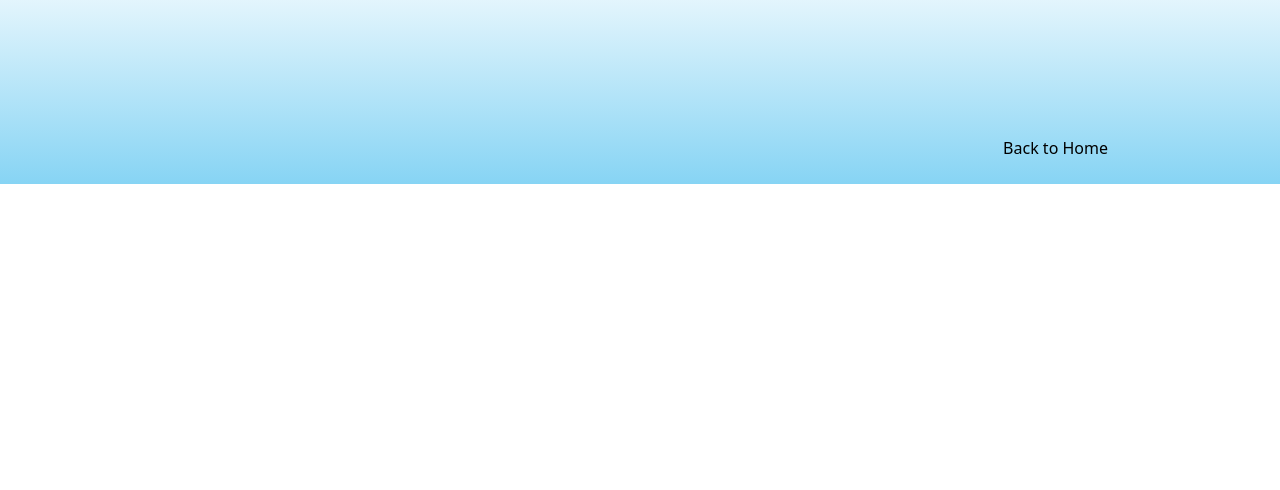
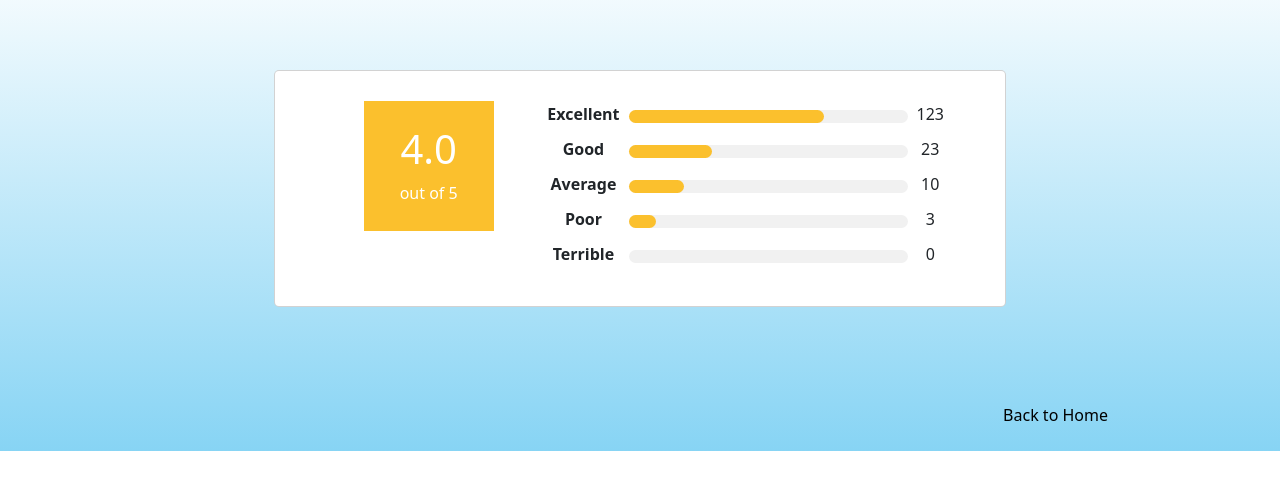
Before and after one commit to kostadinov1/dentist-2022, a Django app: page /all-reviews/ in a window 1280 px wide. Shown: the part 56-546 px from the top of the page. Run offline with Django 4.2, Linux system fonts and the light colour scheme; data that the repository does not hold is empty; some libraries are stand-ins or nearby versions.

Commit message:
images added to reviews template

```diff
--- a/dentist_3_project/core/models.py
+++ b/dentist_3_project/core/models.py
@@ -38,4 +38,4 @@ class Review(models.Model):
         return f'{self.user.profile}'
 
     def profile_pic(self):
-        return f'{self.user.profile.image}'
+        return f'{self.user.profile.image.url}'
--- a/templates/core/reviews-all.html
+++ b/templates/core/reviews-all.html
@@ -7,72 +7,74 @@
 <div class="container-fluid px-1 py-5 mx-auto">
     <div class="row justify-content-center">
         <div class="col-xl-7 col-lg-8 col-md-10 col-12 text-center mb-5">
-{#            <div class="card">#}
-{#                <div class="row justify-content-left d-flex">#}
-{#                    <div class="col-md-4 d-flex flex-column">#}
-{#                        <div class="rating-box">#}
-{#                            <h1 class="pt-4">4.0</h1>#}
-{#                            <p class="">out of 5</p>#}
-{#                        </div>#}
-{#                        <div> <span class="fa fa-star star-active mx-1"></span> <span class="fa fa-star star-active mx-1"></span> <span class="fa fa-star star-active mx-1"></span> <span class="fa fa-star star-active mx-1"></span> <span class="fa fa-star star-inactive mx-1"></span> </div>#}
-{#                    </div>#}
-{#                    <div class="col-md-8">#}
-{#                        <div class="rating-bar0 justify-content-center">#}
-{#                            <table class="text-left mx-auto">#}
-{#                                <tr>#}
-{#                                    <td class="rating-label">Excellent</td>#}
-{#                                    <td class="rating-bar">#}
-{#                                        <div class="bar-container">#}
-{#                                            <div class="bar-5"></div>#}
-{#                                        </div>#}
-{#                                    </td>#}
-{#                                    <td class="text-right">123</td>#}
-{#                                </tr>#}
-{#                                <tr>#}
-{#                                    <td class="rating-label">Good</td>#}
-{#                                    <td class="rating-bar">#}
-{#                                        <div class="bar-container">#}
-{#                                            <div class="bar-4"></div>#}
-{#                                        </div>#}
-{#                                    </td>#}
-{#                                    <td class="text-right">23</td>#}
-{#                                </tr>#}
-{#                                <tr>#}
-{#                                    <td class="rating-label">Average</td>#}
-{#                                    <td class="rating-bar">#}
-{#                                        <div class="bar-container">#}
-{#                                            <div class="bar-3"></div>#}
-{#                                        </div>#}
-{#                                    </td>#}
-{#                                    <td class="text-right">10</td>#}
-{#                                </tr>#}
-{#                                <tr>#}
-{#                                    <td class="rating-label">Poor</td>#}
-{#                                    <td class="rating-bar">#}
-{#                                        <div class="bar-container">#}
-{#                                            <div class="bar-2"></div>#}
-{#                                        </div>#}
-{#                                    </td>#}
-{#                                    <td class="text-right">3</td>#}
-{#                                </tr>#}
-{#                                <tr>#}
-{#                                    <td class="rating-label">Terrible</td>#}
-{#                                    <td class="rating-bar">#}
-{#                                        <div class="bar-container">#}
-{#                                            <div class="bar-1"></div>#}
-{#                                        </div>#}
-{#                                    </td>#}
-{#                                    <td class="text-right">0</td>#}
-{#                                </tr>#}
-{#                            </table>#}
-{#                        </div>#}
-{#                    </div>#}
-{#                </div>#}
-{#            </div>#}
+            <div class="card">
+                <div class="row justify-content-left d-flex">
+                    <div class="col-md-4 d-flex flex-column">
+                        <div class="rating-box">
+                            <h1 class="pt-4">4.0</h1>
+                            <p class="">out of 5</p>
+                        </div>
+                        <div> <span class="fa fa-star star-active mx-1"></span> <span class="fa fa-star star-active mx-1"></span> <span class="fa fa-star star-active mx-1"></span> <span class="fa fa-star star-active mx-1"></span> <span class="fa fa-star star-inactive mx-1"></span> </div>
+                    </div>
+                    <div class="col-md-8">
+                        <div class="rating-bar0 justify-content-center">
+                            <table class="text-left mx-auto">
+                                <tr>
+                                    <td class="rating-label">Excellent</td>
+                                    <td class="rating-bar">
+                                        <div class="bar-container">
+                                            <div class="bar-5"></div>
+                                        </div>
+                                    </td>
+                                    <td class="text-right">123</td>
+                                </tr>
+                                <tr>
+                                    <td class="rating-label">Good</td>
+                                    <td class="rating-bar">
+                                        <div class="bar-container">
+                                            <div class="bar-4"></div>
+                                        </div>
+                                    </td>
+                                    <td class="text-right">23</td>
+                                </tr>
+                                <tr>
+                                    <td class="rating-label">Average</td>
+                                    <td class="rating-bar">
+                                        <div class="bar-container">
+                                            <div class="bar-3"></div>
+                                        </div>
+                                    </td>
+                                    <td class="text-right">10</td>
+                                </tr>
+                                <tr>
+                                    <td class="rating-label">Poor</td>
+                                    <td class="rating-bar">
+                                        <div class="bar-container">
+                                            <div class="bar-2"></div>
+                                        </div>
+                                    </td>
+                                    <td class="text-right">3</td>
+                                </tr>
+                                <tr>
+                                    <td class="rating-label">Terrible</td>
+                                    <td class="rating-bar">
+                                        <div class="bar-container">
+                                            <div class="bar-1"></div>
+                                        </div>
+                                    </td>
+                                    <td class="text-right">0</td>
+                                </tr>
+                            </table>
+                        </div>
+                    </div>
+                </div>
+            </div>
+
+        <!-- REVIEWS -->
             {% for review in object_list %}
             <div class="card">
                 <div class="row d-flex">
-                    <div class=""> <{{ review.profile_pic }}"> </div>
+                    <div class=""> <img src="{{ review.profile_pic }}" width="200" height="200"> </div>
                     <div class="d-flex flex-column">
                         <h3 class="mt-2 mb-0">{{ review.user_email}}</h3>
                         <div>
@@ -87,11 +89,15 @@
                     <h4 class="blue-text mt-3">"{{ review.title }}"</h4>
                     <p class="content">{{ review.body }}</p>
                 </div>
+                                    <div class="like mr-3 vote"> <img src="https://i.imgur.com/mHSQOaX.png"><span class="blue-text pl-2">20</span> </div>
+                    <div class="unlike vote"> <img src="https://i.imgur.com/bFBO3J7.png"><span class="text-muted pl-2">4</span> </div>
                 {% endfor %}
+
+                <!-- END REVIEWS -->
+
 {#                <div class="row text-left"> <img class="pic" src="https://i.imgur.com/kjcZcfv.jpg"> <img class="pic" src="https://i.imgur.com/SjBwAgs.jpg"> <img class="pic" src="https://i.imgur.com/IgHpsBh.jpg"> </div>#}
 {#                <div class="row text-left mt-4">#}
-{#                    <div class="like mr-3 vote"> <img src="https://i.imgur.com/mHSQOaX.png"><span class="blue-text pl-2">20</span> </div>#}
-{#                    <div class="unlike vote"> <img src="https://i.imgur.com/bFBO3J7.png"><span class="text-muted pl-2">4</span> </div>#}
+
                 </div>
             </div>
         </div>
```
